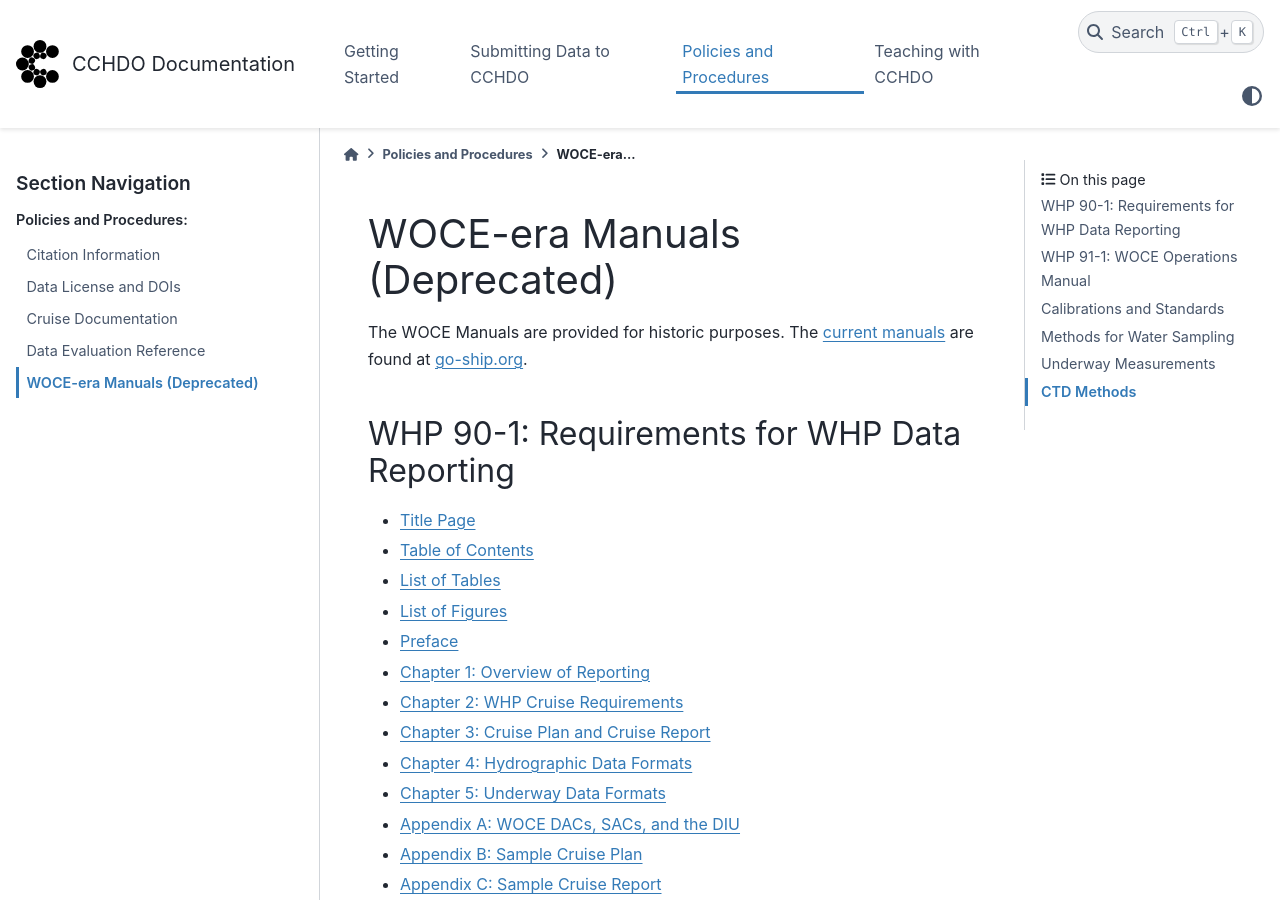
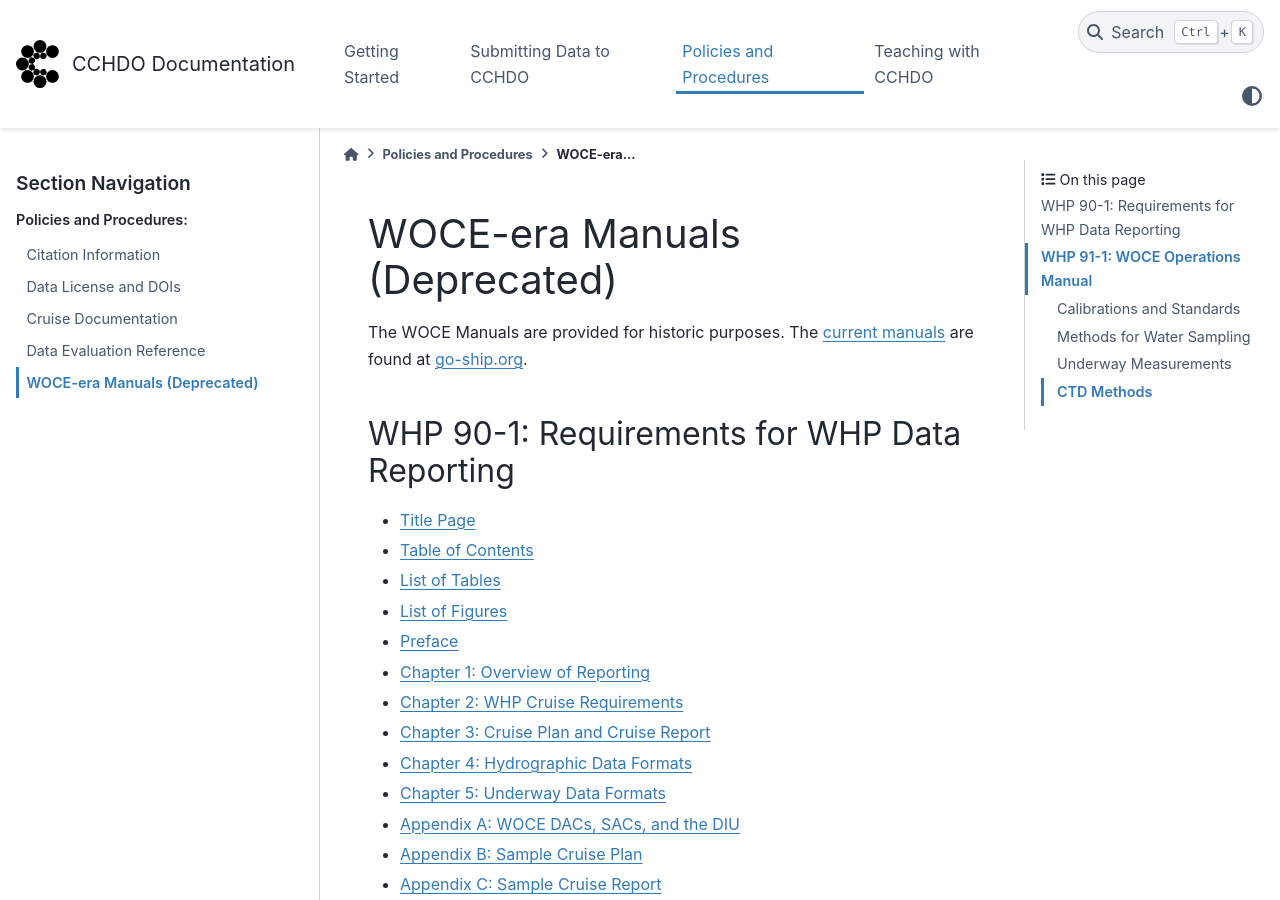
Before and after one commit to cchdo/cchdo-learning-and-guides, a Sphinx documentation site: the page built from docs/policies_and_procedures/woce_era_manuals.md, in a window 1280 px wide and 900 px high. Built offline with Sphinx 7.4.7 and the PyData theme 0.15.4, drawn with Linux system fonts in a browser that asks for light colours; pages that are not in the unit, such as notebooks, are missing from menus.

Commit message:
increase header level for WHP 91-1 sections
All these are part of WHP 91-1 so should be 1 level deeper in the page structure

```diff
--- a/docs/policies_and_procedures/woce_era_manuals.md
+++ b/docs/policies_and_procedures/woce_era_manuals.md
@@ -28,11 +28,11 @@ The WOCE Manuals are provided for historic purposes. The [current manuals](http:
 - [History of Revisions](https://cchdo.github.io/hdo-assets/documentation/manuals/pdf/91_1/91_1hist.pdf)
 - [Introduction (Joyce)](https://cchdo.github.io/hdo-assets/documentation/manuals/pdf/91_1/introjoy.pdf)
 
-## Calibrations and Standards
+### Calibrations and Standards
 - [Standards and Laboratory Calibration](https://cchdo.github.io/hdo-assets/documentation/manuals/pdf/91_1/saunders.pdf)
 - [CFCs, 3He-tritium, and Small Volume Radiocarbon](https://cchdo.github.io/hdo-assets/documentation/manuals/pdf/91_1/bullster.pdf)
 
-## Methods for Water Sampling
+### Methods for Water Sampling
 - [Salinity Measurements (Stalcup)](https://cchdo.github.io/hdo-assets/documentation/manuals/pdf/91_1/stal.pdf)
 - [Measuring Helium Isotopes and Tritium in Seawater Samples](https://cchdo.github.io/hdo-assets/documentation/manuals/pdf/91_1/jenknew.pdf)
 - [CFC Data Processing Quality Control Steps](https://cchdo.github.io/hdo-assets/documentation/manuals/pdf/91_1/vanwoy.pdf)
@@ -45,13 +45,13 @@ The WOCE Manuals are provided for historic purposes. The [current manuals](http:
 - [Dissolved Oxygen by Winkler Titration](https://cchdo.github.io/hdo-assets/documentation/manuals/pdf/91_1/dickson2.pdf)
 - [Zen and the Art of Gerard Barrel Maintenance](https://cchdo.github.io/hdo-assets/documentation/manuals/pdf/91_1/key3.pdf)
 
-## Underway Measurements
+### Underway Measurements
 - [WHP Subgroup on Underway Measurements](https://cchdo.github.io/hdo-assets/documentation/manuals/pdf/91_1/zenk.pdf)
 - [Acoustic Doppler Current Profiling Measurements and Navigation](https://cchdo.github.io/hdo-assets/documentation/manuals/pdf/91_1/firadcp.pdf)
 - [Near-Surface Temperature, Salinity, and Bathymetry Measurements](https://cchdo.github.io/hdo-assets/documentation/manuals/pdf/91_1/mueller.pdf)
 - [Meteorological Measurement from WOCE Research Ships](https://cchdo.github.io/hdo-assets/documentation/manuals/pdf/91_1/taynew.pdf)
 
-## CTD Methods
+### CTD Methods
 - [Introduction to Conductivity-Temperature-Depth Methods](https://cchdo.github.io/hdo-assets/documentation/manuals/pdf/91_1/introctd.pdf)
 - [CTD Oxygen Calibration Procedure](https://cchdo.github.io/hdo-assets/documentation/manuals/pdf/91_1/ctdmil.pdf)
 - [Calculation of Physical Properties of Seawater](https://cchdo.github.io/hdo-assets/documentation/manuals/pdf/91_1/algo6.pdf)
```
